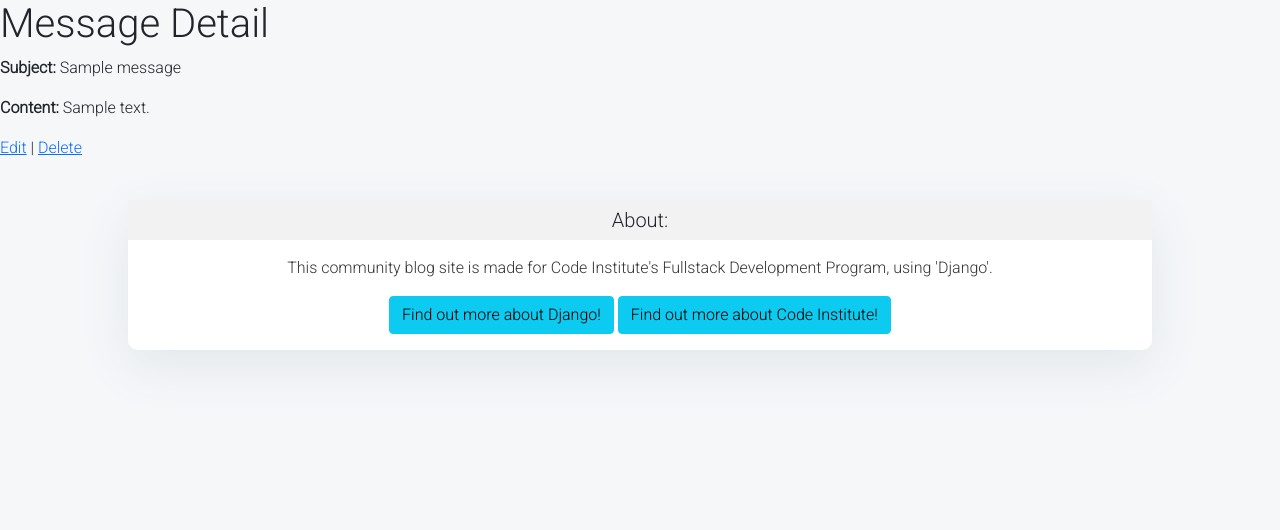
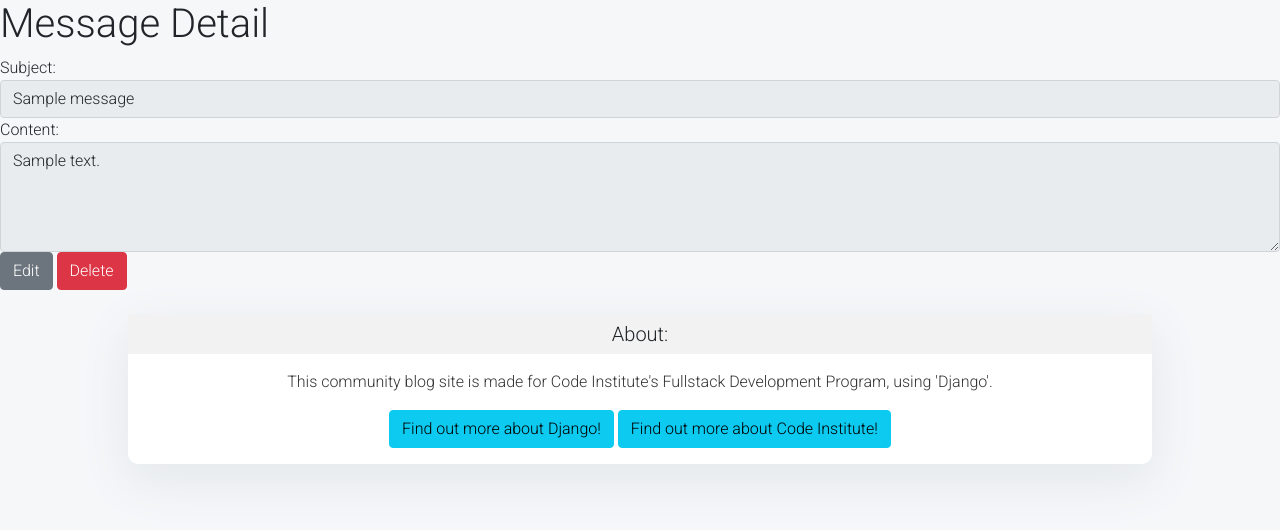
Before and after one commit to KrystalCoding/always-away, a Django app: page /message/1/ in a window 1280 px wide. Shown: the part 158-688 px from the top of the page. Run offline with Django 3.2, Linux system fonts and the light colour scheme; a user stored in the database is signed in; tables that the repository leaves empty hold one stand-in row (values such as "Sample post"); some libraries are stand-ins or nearby versions.

```diff
--- a/templates/message_detail.html
+++ b/templates/message_detail.html
@@ -3,7 +3,19 @@
 
 {% block content %}
   <h1>Message Detail</h1>
-  <p><strong>Subject:</strong> {{ message.subject }}</p>
-  <p><strong>Content:</strong> {{ message.content }}</p>
-  <p><a href="{% url 'edit_message' message.id %}">Edit</a> | <a href="{% url 'delete_message' message.id %}">Delete</a></p>
+  <form method="post">
+    {% csrf_token %}
+    <div class="form-group">
+      <label for="id_subject">Subject:</label>
+      <input type="text" id="id_subject" class="form-control" value="{{ message.subject }}" readonly>
+    </div>
+    <div class="form-group">
+      <label for="id_content">Content:</label>
+      <textarea id="id_content" class="form-control" rows="4" readonly>{{ message.content }}</textarea>
+    </div>
+    <div class="form-group">
+      <a href="{% url 'edit_message' message.id %}" class="btn btn-secondary">Edit</a>
+      <a href="{% url 'delete_message' message.id %}" class="btn btn-danger">Delete</a>
+    </div>
+  </form>
 {% endblock %}
```
